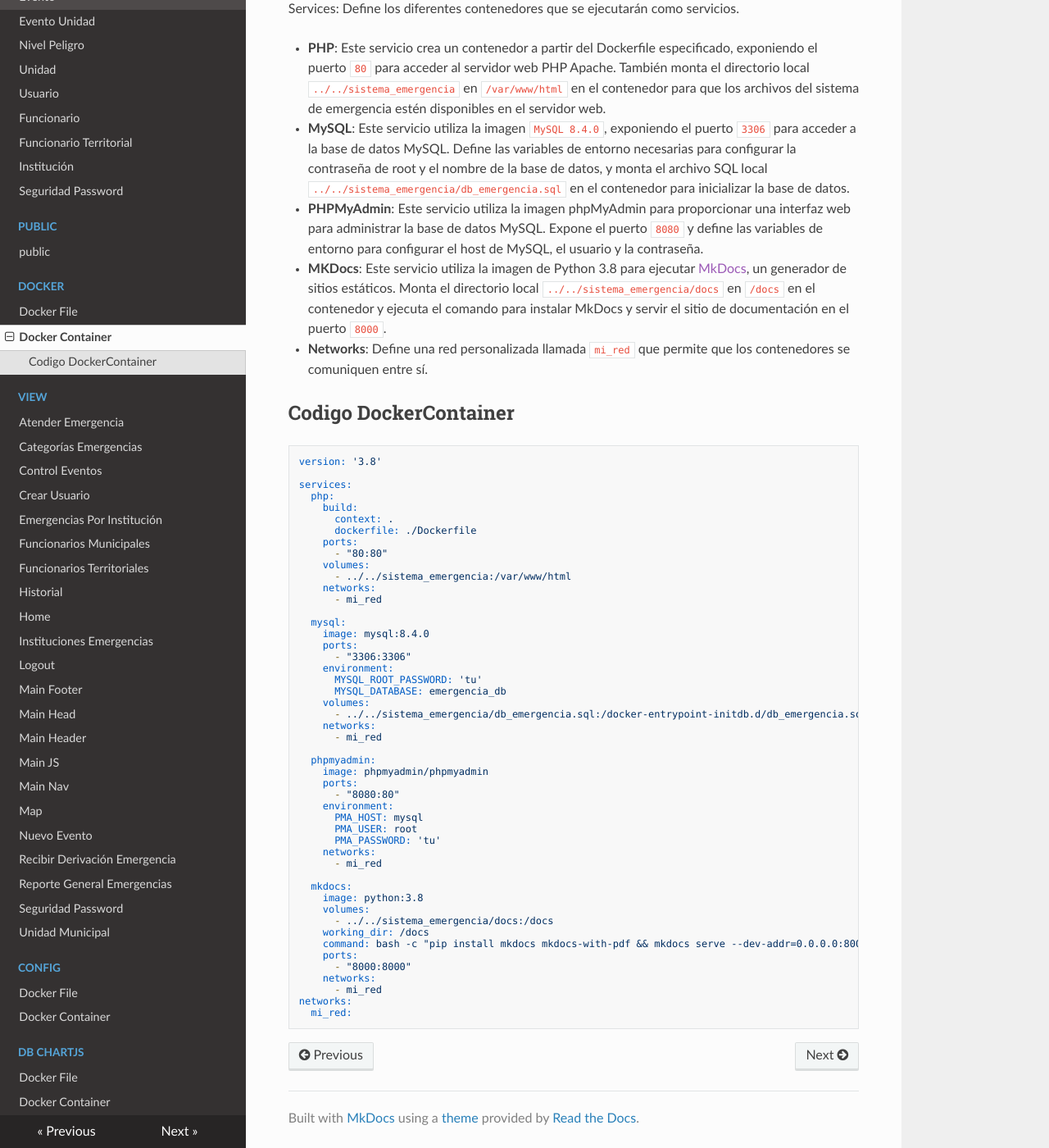
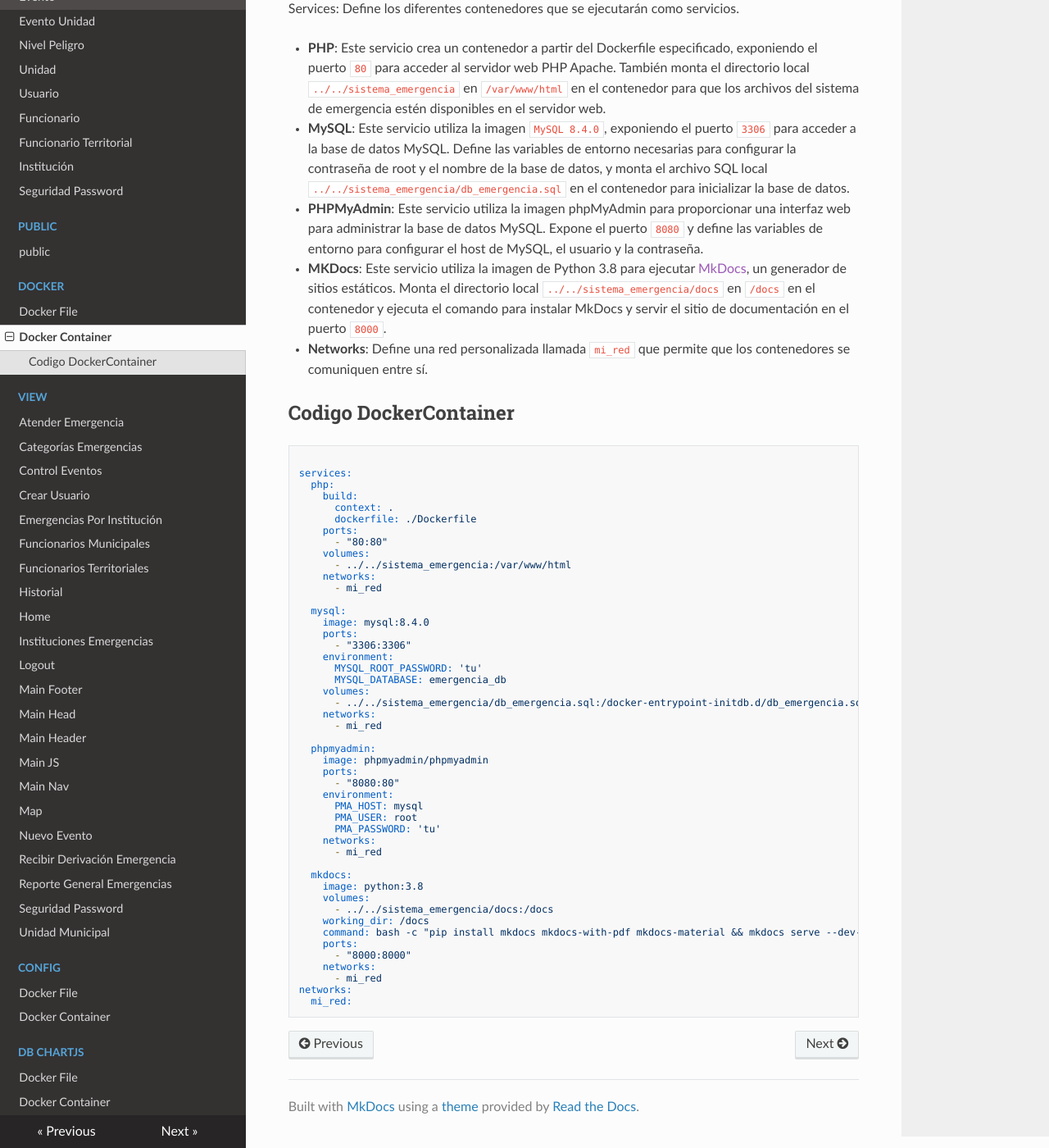
Before and after one commit to MarcoAndresSilva/sistema_emergenciasV2, an MkDocs documentation site: the page built from docs/docs/docker/dockerContainer.md, in a window 1280 px wide and 1400 px high, scrolled down 306 px. Shown: the whole window at 82% size. Built offline with MkDocs 1.6.1, drawn with Linux system fonts in a browser that asks for light colours; nearby versions of some CDN libraries.

Commit message:
docs: Update changes added to the documented file

````diff
--- a/docs/docs/docker/dockerContainer.md
+++ b/docs/docs/docker/dockerContainer.md
@@ -18,8 +18,7 @@
 
 ## Codigo DockerContainer
 
-```yml
-version: '3.8'
+``` yml
 
 services:
   php:
@@ -61,7 +60,7 @@
     volumes:
       - ../../sistema_emergencia/docs:/docs
     working_dir: /docs
-    command: bash -c "pip install mkdocs mkdocs-with-pdf && mkdocs serve --dev-addr=0.0.0.0:8000"
+    command: bash -c "pip install mkdocs mkdocs-with-pdf mkdocs-material && mkdocs serve --dev-addr=0.0.0.0:8000"
     ports:
       - "8000:8000"
     networks:
````
